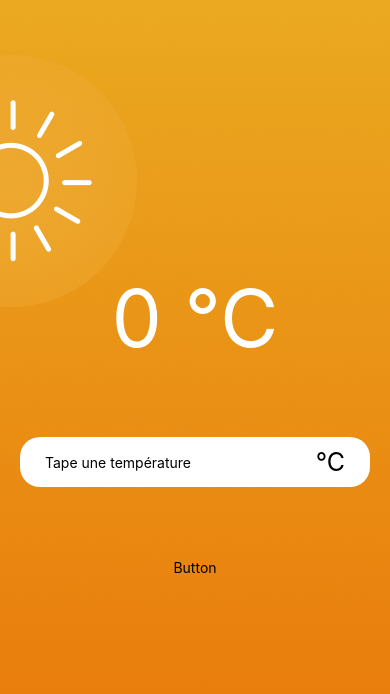
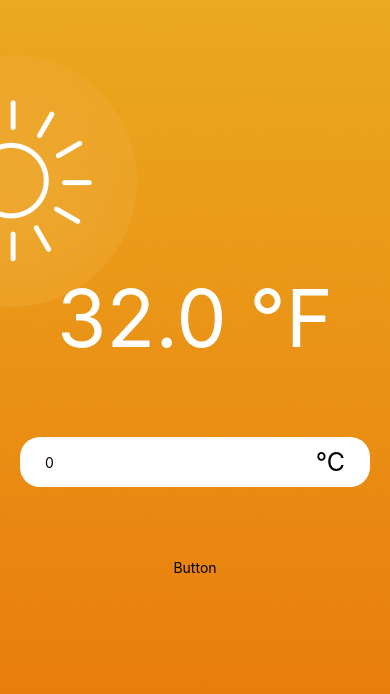
Before and after one commit to Karlito14/temperatureConverter, a React Native app: screen / in a window 390 px wide. Shown: the top 694 px of the page. Built offline with nearby package versions, Linux system fonts and the light colour scheme.

Commit message:
conversion des températures

```diff
--- a/App.js
+++ b/App.js
@@ -6,6 +6,7 @@ import { InputTemperature } from "./components/InputTemperature/InputTemperature
 import { TemperatureDisplay } from "./components/TemperatureDisplay/TemperatureDisplay";
 import { DEFAULT_TEMPERATURE, UNITS, DEFAULT_UNIT } from "./constant";
 import { useState } from "react";
+import { getOpposite, convertTemperature } from "./services/temperature-service";
 
 export default function App() {
   const [inputValue, setInputValue] = useState(DEFAULT_TEMPERATURE);
@@ -14,8 +15,8 @@ export default function App() {
   return (
     <ImageBackground source={hotBackground} style={style.container}>
       <View style={style.workspace}>
-        <TemperatureDisplay value={inputValue} unit={currentUnit} />
-        <InputTemperature defaultValue={DEFAULT_TEMPERATURE} onChangeText={setInputValue} />
+        <TemperatureDisplay value={convertTemperature(currentUnit, inputValue)} unit={getOpposite(currentUnit)} />
+        <InputTemperature defaultValue={DEFAULT_TEMPERATURE} onChangeText={setInputValue} currentUnit={currentUnit} />
         <View><Text>Button</Text></View>
       </View>
     </ImageBackground>
--- a/components/InputTemperature/InputTemperature.jsx
+++ b/components/InputTemperature/InputTemperature.jsx
@@ -1,7 +1,7 @@
 import { Text, TextInput, View } from 'react-native';
 import { style } from './InputTemperature.style';
 
-export const InputTemperature = ({ defaultValue, onChangeText }) => {
+export const InputTemperature = ({ defaultValue, onChangeText, currentUnit }) => {
 
     return (
         <View style={style.container}>
@@ -11,8 +11,9 @@ export const InputTemperature = ({ defaultValue, onChangeText }) => {
                 keyboardType='numeric'
                 maxLength={4}
                 onChangeText={onChangeText}
+                defaultValue={defaultValue}
             />
-            <Text style={style.unit}>°C</Text>
+            <Text style={style.unit}>{currentUnit}</Text>
         </View>
 
     )
--- /dev/null
+++ b/services/temperature-service.js
@@ -0,0 +1,15 @@
+import { UNITS } from "../constant";
+
+export const getOpposite = (unit) => {
+    return unit === UNITS.celcius ? UNITS.faranheit : UNITS.celsius;
+}
+
+export const convertTemperature = (unit, value) => {
+    if(unit === UNITS.celcius) {
+        const result = (value * 1.8 + 32).toFixed(1);
+        return isNaN(result) ? "" : result;
+    } else {
+        const result = ((value - 32) / 1.8).toFixed(1);
+        return isNaN(result) ? "" : result;
+    }
+}
```
